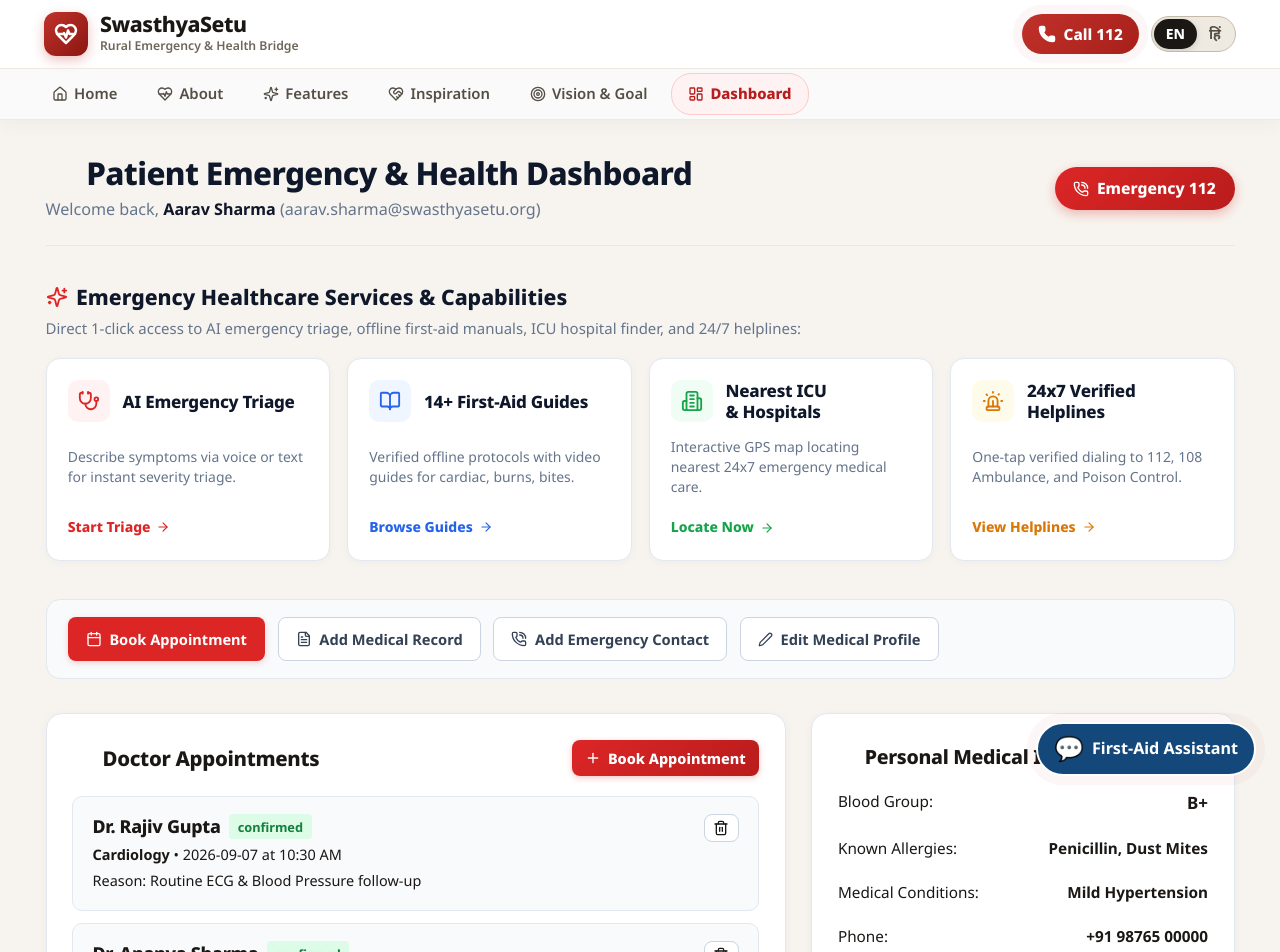
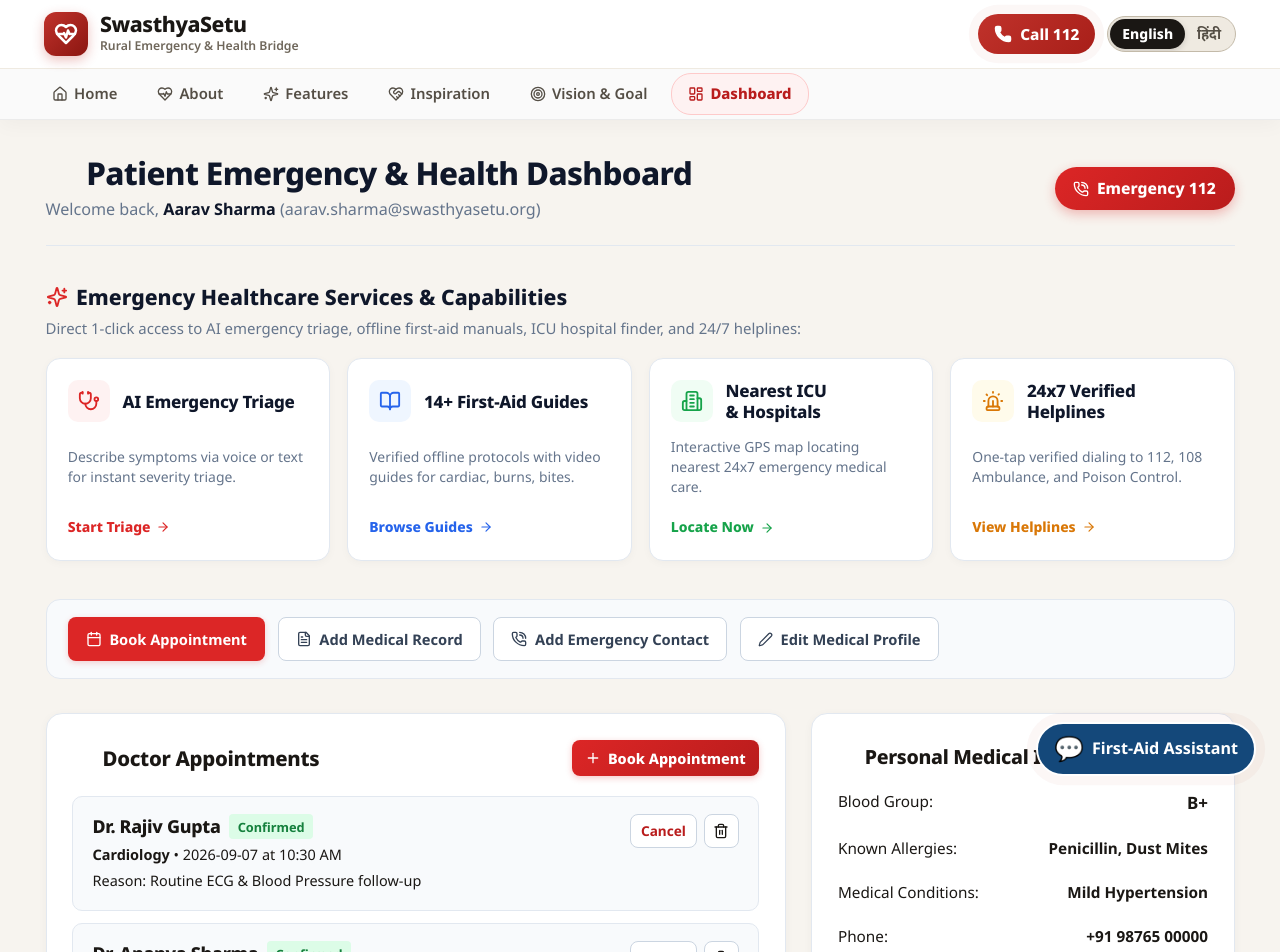
Before and after one commit to kaiinatafrazii/SwastyaSetu, a React (Vite) app in the folder frontend/: page /dashboard in a window 1280 px wide. Shown: the top 952 px of the page. Built offline with nearby package versions, Linux system fonts and the light colour scheme.

Commit message:
fix: Update language button labels for clarity and consistency

```diff
--- a/frontend/src/components/Header.jsx
+++ b/frontend/src/components/Header.jsx
@@ -77,15 +77,15 @@ export default function Header() {
               aria-pressed={language === 'en'}
               title="English"
             >
-              EN
+              English
             </button>
             <button
               type="button"
               onClick={() => setLanguage('hi')}
               aria-pressed={language === 'hi'}
-              title="हिन्दी"
+              title="हिंदी"
             >
-              हिं
+              हिंदी
             </button>
           </div>
         </div>
--- a/frontend/src/pages/Dashboard.jsx
+++ b/frontend/src/pages/Dashboard.jsx
@@ -104,22 +104,22 @@ export default function Dashboard() {
       if (res.success) {
         setShowApptModal(false);
         setApptForm({ doctor_name: '', department: 'Cardiology', appointment_date: '', appointment_time: '10:00 AM', reason: '' });
-        setStatusMsg('Appointment booked successfully!');
+        setStatusMsg(language === 'hi' ? 'अप्वाइंटमेंट सफलतापूर्वक बुक हो गया!' : 'Appointment booked successfully!');
         setTimeout(() => setStatusMsg(''), 3000);
         loadDashboardData();
       }
     } catch (err) {
-      alert(err.response?.data?.message || 'Failed to book appointment.');
+      alert(err.response?.data?.message || (language === 'hi' ? 'अप्वाइंटमेंट बुक करने में विफलता।' : 'Failed to book appointment.'));
     }
   };
 
   const handleCancelAppointment = async (id) => {
-    if (window.confirm('Are you sure you want to cancel this appointment?')) {
+    if (window.confirm(language === 'hi' ? 'क्या आप इस अप्वाइंटमेंट को रद्द करना चाहते हैं?' : 'Are you sure you want to cancel this appointment?')) {
       try {
         await api.cancelAppointment(id);
         loadDashboardData();
       } catch (err) {
-        alert('Failed to cancel appointment.');
+        alert(language === 'hi' ? 'अप्वाइंटमेंट रद्द नहीं हो सका।' : 'Failed to cancel appointment.');
       }
     }
   };
@@ -129,7 +129,7 @@ export default function Dashboard() {
       await api.deleteAppointment(id);
       loadDashboardData();
     } catch (err) {
-      alert('Failed to delete appointment.');
+      alert(language === 'hi' ? 'अप्वाइंटमेंट हटाने में त्रुटि।' : 'Failed to delete appointment.');
     }
   };
 
@@ -140,22 +140,22 @@ export default function Dashboard() {
       if (res.success) {
         setShowRecordModal(false);
         setRecordForm({ record_type: 'Lab Report', title: '', description: '', doctor_or_lab: '', record_date: new Date().toISOString().split('T')[0] });
-        setStatusMsg('Health record added successfully!');
+        setStatusMsg(language === 'hi' ? 'स्वास्थ्य रिकॉर्ड सफलतापूर्वक जोड़ा गया!' : 'Health record added successfully!');
         setTimeout(() => setStatusMsg(''), 3000);
         loadDashboardData();
       }
     } catch (err) {
-      alert(err.response?.data?.message || 'Failed to save record.');
+      alert(err.response?.data?.message || (language === 'hi' ? 'रिकॉर्ड सहेजने में विफलता।' : 'Failed to save record.'));
     }
   };
 
   const handleDeleteRecord = async (id) => {
-    if (window.confirm('Are you sure you want to delete this health record?')) {
+    if (window.confirm(language === 'hi' ? 'क्या आप वाकई इस स्वास्थ्य रिकॉर्ड को हटाना चाहते हैं?' : 'Are you sure you want to delete this health record?')) {
       try {
         await api.deleteHealthRecord(id);
         loadDashboardData();
       } catch (err) {
-        alert('Failed to delete record.');
+        alert(language === 'hi' ? 'रिकॉर्ड हटाने में विफलता।' : 'Failed to delete record.');
       }
     }
   };
@@ -167,12 +167,12 @@ export default function Dashboard() {
       if (res.success) {
         setShowContactModal(false);
         setContactForm({ name: '', relationship: 'Spouse', phone: '', is_primary: false });
-        setStatusMsg('Emergency contact saved!');
+        setStatusMsg(language === 'hi' ? 'आपातकालीन संपर्क सुरक्षित किया गया!' : 'Emergency contact saved!');
         setTimeout(() => setStatusMsg(''), 3000);
         loadDashboardData();
       }
     } catch (err) {
-      alert('Failed to add contact.');
+      alert(language === 'hi' ? 'संपर्क जोड़ने में विफलता।' : 'Failed to add contact.');
     }
   };
 
@@ -181,7 +181,7 @@ export default function Dashboard() {
       await api.deleteEmergencyContact(id);
       loadDashboardData();
     } catch (err) {
-      alert('Failed to delete contact.');
+      alert(language === 'hi' ? 'संपर्क हटाने में विफलता।' : 'Failed to delete contact.');
     }
   };
 
@@ -369,12 +369,19 @@ export default function Dashboard() {
             </div>
 
             {loading ? (
-              <p style={{ color: 'var(--text-muted)' }}>Loading appointments...</p>
+              <p style={{ color: 'var(--text-muted)' }}>{language === 'hi' ? 'अप्वाइंटमेंट लोड हो रहे हैं...' : 'Loading appointments...'}</p>
             ) : appointments.length === 0 ? (
               <p style={{ color: 'var(--text-muted)', fontSize: '0.9rem' }}>{t('no_appointments')}</p>
             ) : (
               <div>
-                {appointments.map((appt) => (
+                {appointments.map((appt) => {
+                  const statusLabel = appt.status === 'Upcoming'
+                    ? (language === 'hi' ? 'आगामी' : 'Upcoming')
+                    : appt.status === 'Cancelled'
+                    ? (language === 'hi' ? 'रद्द' : 'Cancelled')
+                    : (language === 'hi' ? 'पुष्ट' : 'Confirmed');
+
+                  return (
                     <div key={appt.id} className="dash-list-item">
                       <div>
                         <div style={{ display: 'flex', alignItems: 'center', gap: '0.5rem' }}>
@@ -387,37 +394,41 @@ export default function Dashboard() {
                             background: appt.status === 'Upcoming' ? '#e0f2fe' : appt.status === 'Cancelled' ? '#fee2e2' : '#dcfce7',
                             color: appt.status === 'Upcoming' ? '#0369a1' : appt.status === 'Cancelled' ? '#b91c1c' : '#15803d'
                           }}>
-                          {appt.status}
+                            {statusLabel}
                           </span>
                         </div>
                         <div style={{ fontSize: '0.85rem', color: 'var(--text-secondary)', marginTop: '0.2rem' }}>
-                        <strong>{appt.department}</strong> • {appt.appointment_date} at {appt.appointment_time}
+                          <strong>{appt.department}</strong> • {appt.appointment_date} {language === 'hi' ? 'समय' : 'at'} {appt.appointment_time}
                         </div>
+                        {appt.reason && (
                           <div style={{ fontSize: '0.85rem', color: 'var(--text-muted)', marginTop: '0.2rem' }}>
-                        Reason: {appt.reason}
+                            {language === 'hi' ? 'कारण:' : 'Reason:'} {appt.reason}
                           </div>
+                        )}
                       </div>
 
                       <div style={{ display: 'flex', gap: '0.4rem' }}>
-                      {appt.status === 'Upcoming' && (
+                        {appt.status !== 'Cancelled' && (
                           <button
                             onClick={() => handleCancelAppointment(appt.id)}
                             className="btn-secondary"
                             style={{ fontSize: '0.8rem', padding: '0.3rem 0.6rem', color: '#b91c1c' }}
                           >
-                          Cancel
+                            {language === 'hi' ? 'रद्द करें' : 'Cancel'}
                           </button>
                         )}
                         <button
                           onClick={() => handleDeleteAppointment(appt.id)}
                           className="btn-secondary"
                           style={{ padding: '0.3rem 0.5rem', color: 'var(--text-muted)' }}
+                          title={language === 'hi' ? 'हटाएं' : 'Delete'}
                         >
                           <Trash2 size={16} />
                         </button>
                       </div>
                     </div>
-                ))}
+                  );
+                })}
               </div>
             )}
           </div>
@@ -441,7 +452,7 @@ export default function Dashboard() {
             </div>
 
             {loading ? (
-              <p style={{ color: 'var(--text-muted)' }}>Loading health records...</p>
+              <p style={{ color: 'var(--text-muted)' }}>{language === 'hi' ? 'स्वास्थ्य रिकॉर्ड लोड हो रहे हैं...' : 'Loading health records...'}</p>
             ) : records.length === 0 ? (
               <p style={{ color: 'var(--text-muted)', fontSize: '0.9rem' }}>{t('no_records')}</p>
             ) : (
@@ -456,7 +467,7 @@ export default function Dashboard() {
                         <h4 style={{ fontWeight: 800, fontSize: '1.05rem' }}>{rec.title}</h4>
                       </div>
                       <div style={{ fontSize: '0.85rem', color: 'var(--text-secondary)', marginTop: '0.2rem' }}>
-                        {rec.doctor_or_lab && <span>By {rec.doctor_or_lab} • </span>} Date: {rec.record_date}
+                        {rec.doctor_or_lab && <span>{language === 'hi' ? 'द्वारा' : 'By'} {rec.doctor_or_lab} • </span>} {language === 'hi' ? 'दिनांक:' : 'Date:'} {rec.record_date}
                       </div>
                       {rec.description && (
                         <p style={{ fontSize: '0.85rem', color: 'var(--text-muted)', marginTop: '0.3rem' }}>
@@ -469,6 +480,7 @@ export default function Dashboard() {
                       onClick={() => handleDeleteRecord(rec.id)}
                       className="btn-secondary"
                       style={{ padding: '0.3rem 0.5rem', color: '#b91c1c' }}
+                      title={language === 'hi' ? 'हटाएं' : 'Delete'}
                     >
                       <Trash2 size={16} />
                     </button>
@@ -506,17 +518,17 @@ export default function Dashboard() {
 
               <div style={{ display: 'flex', justifyContent: 'space-between', borderBottom: '1px solid var(--border-light)', paddingBottom: '0.4rem' }}>
                 <span style={{ color: 'var(--text-muted)' }}>{t('known_allergies')}:</span>
-                <strong>{profile?.allergies || 'None recorded'}</strong>
+                <strong>{profile?.allergies || (language === 'hi' ? 'कोई दर्ज नहीं' : 'None recorded')}</strong>
               </div>
 
               <div style={{ display: 'flex', justifyContent: 'space-between', borderBottom: '1px solid var(--border-light)', paddingBottom: '0.4rem' }}>
                 <span style={{ color: 'var(--text-muted)' }}>{t('chronic_conditions')}:</span>
-                <strong>{profile?.medical_conditions || 'None recorded'}</strong>
+                <strong>{profile?.medical_conditions || (language === 'hi' ? 'कोई दर्ज नहीं' : 'None recorded')}</strong>
               </div>
 
               <div style={{ display: 'flex', justifyContent: 'space-between', borderBottom: '1px solid var(--border-light)', paddingBottom: '0.4rem' }}>
-                <span style={{ color: 'var(--text-muted)' }}>{language === 'hi' ? 'फ़ोन' : 'Phone'}:</span>
-                <strong>{profile?.phone || 'Not provided'}</strong>
+                <span style={{ color: 'var(--text-muted)' }}>{language === 'hi' ? 'फ़ोन:' : 'Phone:'}</span>
+                <strong>{profile?.phone || (language === 'hi' ? 'उपलब्ध नहीं' : 'Not provided')}</strong>
               </div>
             </div>
           </div>
@@ -533,27 +545,27 @@ export default function Dashboard() {
                 className="btn-secondary"
                 style={{ fontSize: '0.8rem', padding: '0.3rem 0.6rem' }}
               >
-                <Plus size={14} /> Add
+                <Plus size={14} /> {language === 'hi' ? 'जोड़ें' : 'Add'}
               </button>
             </div>
 
             {contacts.length === 0 ? (
-              <p style={{ color: 'var(--text-muted)', fontSize: '0.88rem' }}>No emergency contacts added yet.</p>
+              <p style={{ color: 'var(--text-muted)', fontSize: '0.88rem' }}>{language === 'hi' ? 'अभी तक कोई आपातकालीन संपर्क नहीं जोड़ा गया।' : 'No emergency contacts added yet.'}</p>
             ) : (
               <div>
                 {contacts.map((c) => (
                   <div key={c.id} style={{ background: 'var(--bg-main)', border: '1px solid var(--border-light)', borderRadius: '6px', padding: '0.75rem', marginBottom: '0.5rem', display: 'flex', justifyContent: 'space-between', alignItems: 'center' }}>
                     <div>
                       <div style={{ fontWeight: 800, fontSize: '0.95rem' }}>
-                        {c.name} {c.is_primary && <span style={{ fontSize: '0.7rem', background: '#ecfdf5', color: '#047857', padding: '0.1rem 0.4rem', borderRadius: '4px' }}>Primary</span>}
+                        {c.name} {c.is_primary && <span style={{ fontSize: '0.7rem', background: '#ecfdf5', color: '#047857', padding: '0.1rem 0.4rem', borderRadius: '4px' }}>{language === 'hi' ? 'मुख्य संपर्क' : 'Primary'}</span>}
                       </div>
                       <div style={{ fontSize: '0.82rem', color: 'var(--text-muted)' }}>{c.relationship} • {c.phone}</div>
                     </div>
                     <div style={{ display: 'flex', gap: '0.3rem' }}>
-                      <a href={`tel:${c.phone}`} style={{ color: 'var(--primary-red)', padding: '0.3rem' }}>
+                      <a href={`tel:${c.phone}`} style={{ color: 'var(--primary-red)', padding: '0.3rem' }} title={language === 'hi' ? 'कॉल करें' : 'Call'}>
                         <PhoneCall size={16} />
                       </a>
-                      <button onClick={() => handleDeleteContact(c.id)} style={{ color: 'var(--text-muted)', padding: '0.3rem' }}>
+                      <button onClick={() => handleDeleteContact(c.id)} style={{ color: 'var(--text-muted)', padding: '0.3rem' }} title={language === 'hi' ? 'हटाएं' : 'Delete'}>
                         <Trash2 size={16} />
                       </button>
                     </div>
```
Lines whose indentation alone changed are shown as unchanged.
